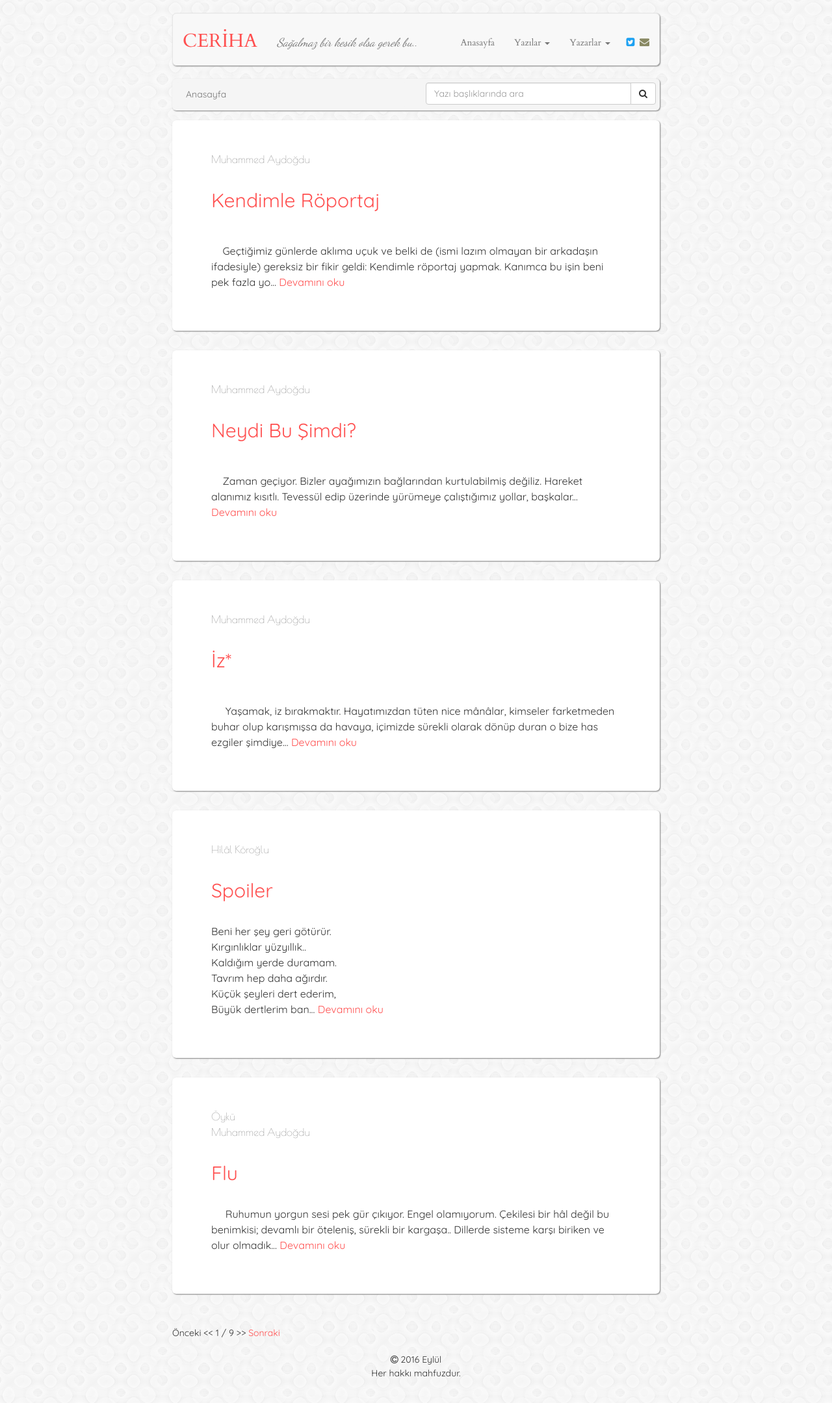
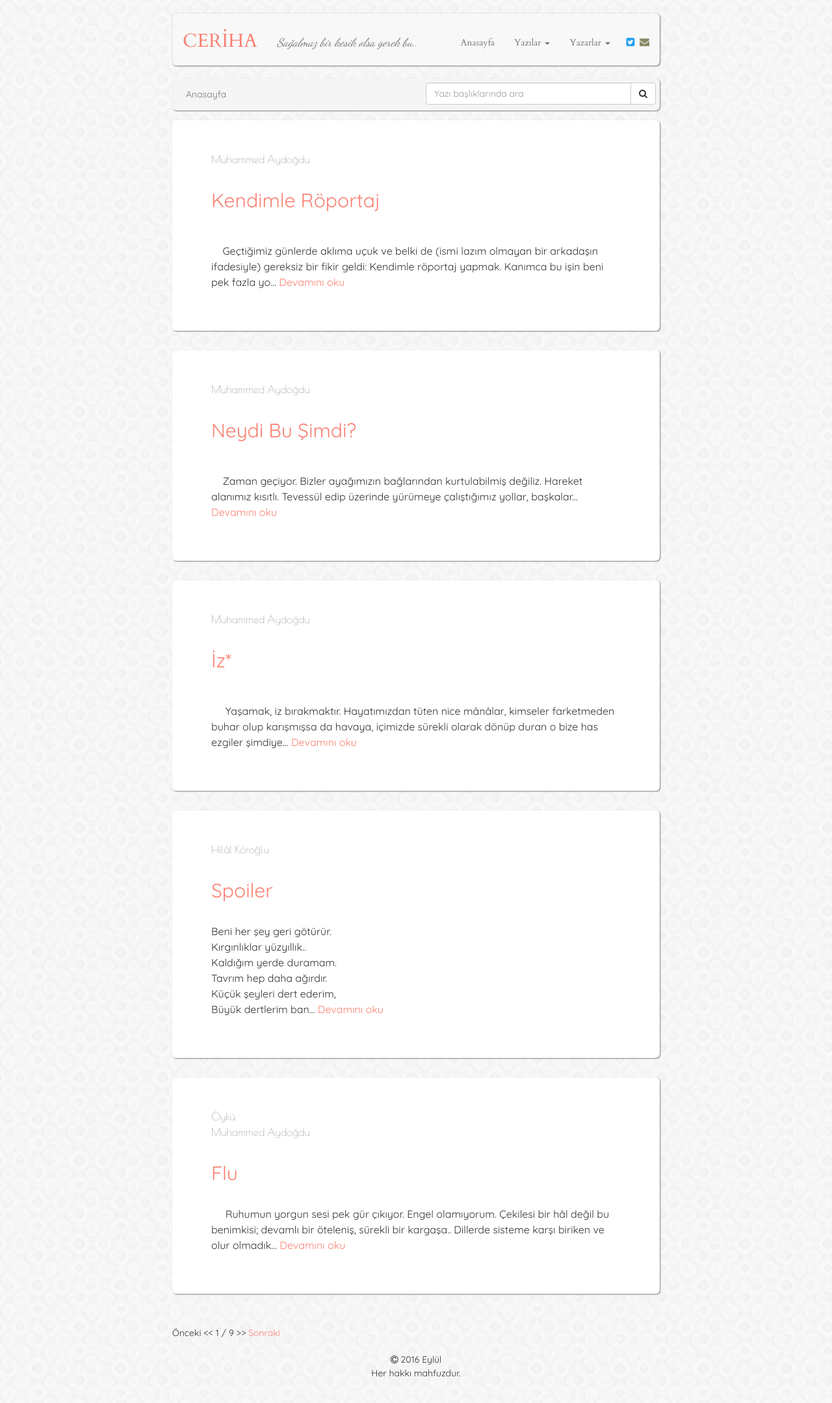
Before and after one commit to muhammedaydogdu/muhammedaydogdu.github.io, a Jekyll site: the page built from index.html, in a window 1280 px wide. Shown: the whole page at 65% size. Built offline with Jekyll 4.4.1, drawn with Linux system fonts in a browser that asks for light colours; some web fonts are replaced; the list of posts is cut into pages by our own code.

Commit message:
Update style.css

```diff
--- a/css/style.css
+++ b/css/style.css
@@ -19,20 +19,20 @@ body {
 }
 
 a {
-  color: #ff5050;
+  color: #FA8072;
 }
 
 a:hover {
-  color: #ff5050;
+  color: #FA8072;
 }
 
 a:focus {
-  color: #ff5050;
+  color: #FA8072;
   text-decoration: none;
 }
 
 h2 {
-  color: #ff5050;
+  color: #FA8072;
 }
 
 .container .navbar {
@@ -44,17 +44,17 @@ h2 {
 }
 
 .navbar .navbar-brand {
-  color: #ff5050;
+  color: #FA8072;
   margin-top: 2px;
   font-size: 29px;
 }
 
 .navbar .navbar-brand:hover {
-  color: #ff5050;
+  color: #FA8072;
 }
 
 .navbar .navbar-brand:focus {
-  color: #ff5050;
+  color: #FA8072;
 }
 
 .navbar .navbar-text {
```
